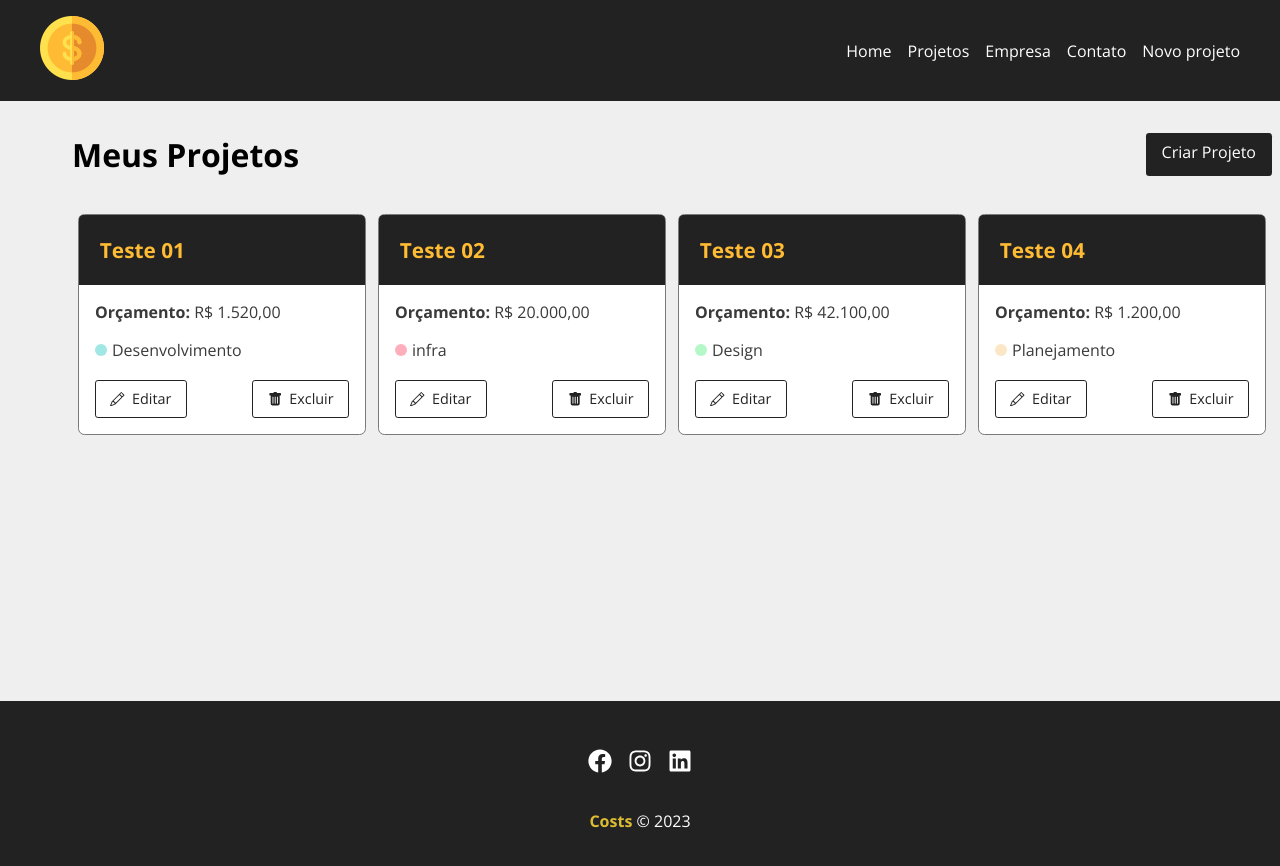
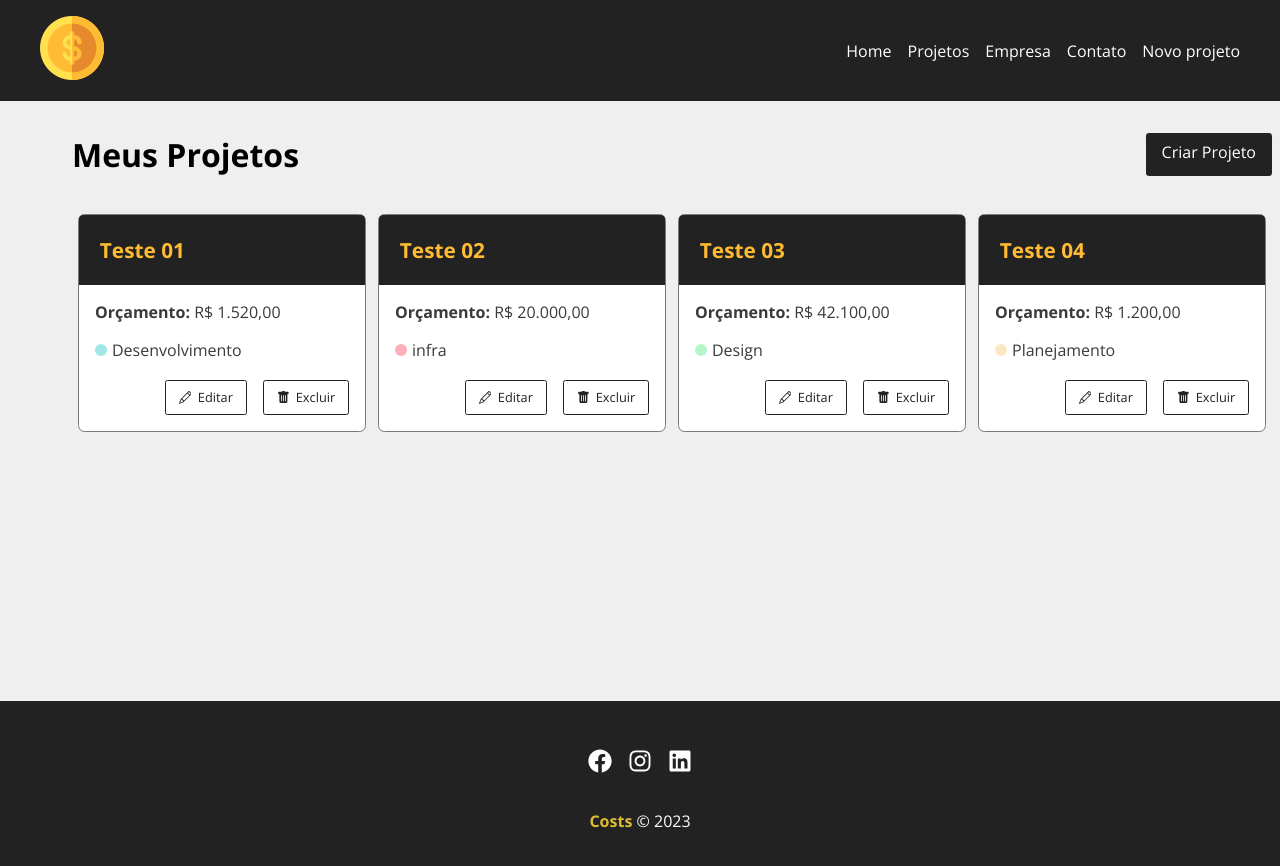
Before and after one commit to Valentim-Gab/React-course_Matheus-Battisti-Hora-de-Codar, a React (Create React App) app in the folder costs/: page /projects in a window 1280 px wide. Shown: the top 866 px of the page. Built offline with nearby package versions, Linux system fonts and the light colour scheme; data requests are answered from the project's data file.

Commit message:
Criando componente de loader - #28

```diff
--- /dev/null
+++ b/costs/src/components/layout/Loading.module.css
@@ -0,0 +1,11 @@
+.loader_container {
+  width: 100%;
+  height: 100%;
+  display: flex;
+  justify-content: center;
+  align-items: center;
+}
+
+.loader {
+  width: 50px;
+}
--- /dev/null
+++ b/costs/src/components/layout/Loading.tsx
@@ -0,0 +1,11 @@
+import React from 'react'
+import loading from '../../img/loading.svg'
+import styles from './Loading.module.css'
+
+export const Loading = () => {
+  return (
+    <div className={styles.loader_container}>
+      <img className={styles.loader} src={loading} alt="loading" />
+    </div>
+  )
+}
--- a/costs/src/components/pages/Projects.module.css
+++ b/costs/src/components/pages/Projects.module.css
@@ -7,3 +7,7 @@
   justify-content: space-between;
   margin-bottom: 2em;
 }
+
+.no_projects {
+  margin: 0 auto;
+}
--- a/costs/src/components/pages/Projects.tsx
+++ b/costs/src/components/pages/Projects.tsx
@@ -2,6 +2,7 @@ import React, { useEffect, useState } from 'react'
 import { useLocation } from 'react-router-dom'
 import { Messages } from '../layout/Messages.tsx'
 import { Container } from '../layout/Container.tsx'
+import { Loading } from '../layout/Loading.tsx'
 import { LinkButton } from '../layout/LinkButton.tsx'
 import { ProjectCard } from '../project/ProjectCard.tsx'
 import Project from '../../interfaces/Project.ts'
@@ -10,6 +11,7 @@ import styles from './Projects.module.css'
 export const Projects = () => {
   const apiUrl = process.env.REACT_APP_API_URL
   const [projects, setProjects] = useState()
+  const [removeLoading, setRemoveLoading] = useState(false)
   const location = useLocation()
   let message = ''
 
@@ -26,6 +28,7 @@ export const Projects = () => {
       .then(resp => resp.json())
       .then(data => {
         setProjects(data)
+        setRemoveLoading(true)
       })
       .catch(err => console.log(err))
   }, [apiUrl])
@@ -38,13 +41,17 @@ export const Projects = () => {
         <LinkButton to="/newproject">Criar Projeto</LinkButton>
       </div>
       <Container customClass="start">
-        {(projects && projects.length > 0) &&
+        {projects && projects.length > 0 &&
           projects.map(project =>
             <ProjectCard
               project={project}
               key={project.id}
             />
           )}
+          {!removeLoading && <Loading />}
+          {removeLoading && projects.length === 0 && (
+            <h3 className={styles.no_projects}>Não há projetos cadastrados!</h3>
+          )}
       </Container>
     </div>
   )
--- a/costs/src/components/project/ProjectCard.module.css
+++ b/costs/src/components/project/ProjectCard.module.css
@@ -61,7 +61,7 @@
   margin-top: 1.2em;
   display: flex;
   align-items: center;
-  justify-content: space-between;
+  justify-content: end;
   gap: 1em;
 }
 
@@ -70,7 +70,7 @@
   border: none;
   background-color: #fff;
   color: #222;
-  font-size: .9em;
+  font-size: .8em;
   padding: .6em 1em;
   cursor: pointer;
   border: 1px solid #222;
```
Also changed, not shown: 1 other file (tests, documents, lock files or other folders).
